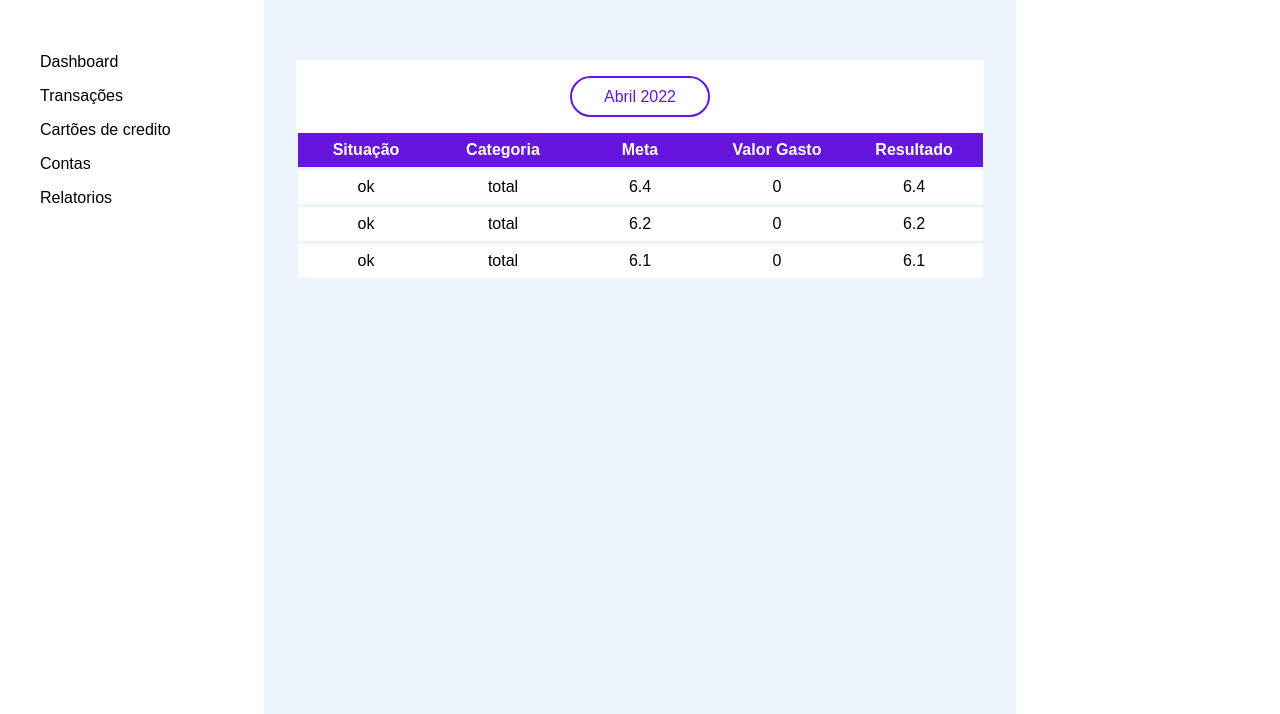
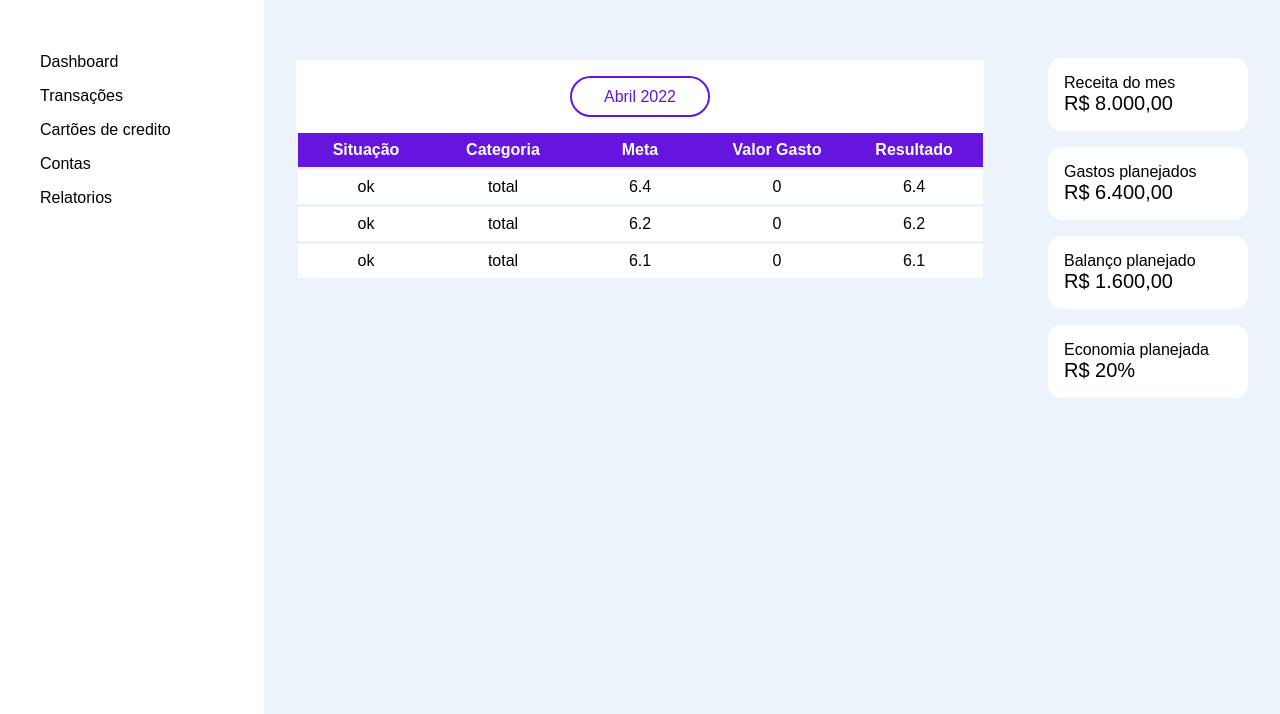
Before and after one commit to alexboliveira/appJs1, a plain HTML site: page index.html in a window 1280 px wide. Shown: the part 86-800 px from the top of the page. Drawn offline with Linux system fonts and the light colour scheme.

Commit message:
inserindo informações na ld

```diff
--- a/css/style.css
+++ b/css/style.css
@@ -134,7 +134,25 @@ table th{
 /*Lado Direito*/
 .ld{
     min-width: 200px;
-    height: calc(100vh - 4rem);
+    height: calc(100vh - 10rem);
+    background-color: none;
+    padding: 2rem;
+    padding-top: 8rem;
+}
+
+
+
+.boxResumo{
     background-color: white;
-    padding: 2rem;
+    padding-top: 1rem;
+    padding-bottom: 1rem;
+    padding-left: 1rem;
+    padding-right: 1rem;
+    border-radius: 0.9rem;
+    margin-top: 1rem;
+
 }
+
+.boxResumo p:nth-of-type(2){
+    font-size: 20px;
+}
--- a/js/app.js
+++ b/js/app.js
@@ -311,3 +311,25 @@ app = document.querySelector("#app");
 novoElemento = document.createElement("div");
 novoElemento.setAttribute("class","ld");
 app.appendChild(novoElemento);
+
+
+const resumoDados = [
+    {descricao: "Receita do mes", valor: "8.000,00"},
+    {descricao: "Gastos planejados", valor: "6.400,00"},
+    {descricao: "Balanço planejado", valor: "1.600,00"},
+    {descricao: "Economia planejada", valor: "20%"}
+]
+
+function resumoView(item){
+    app = document.querySelector("#app > div.ld");
+    novoElemento = document.createElement("div");
+    novoElemento.innerHTML = `<div class='boxResumo'><p>${[item.descricao]}</p><p>R$ ${[item.valor]}</p></div>`;
+    app.appendChild(novoElemento);
+
+
+
+
+
+}
+
+resumoDados.map(resumoView);
```
